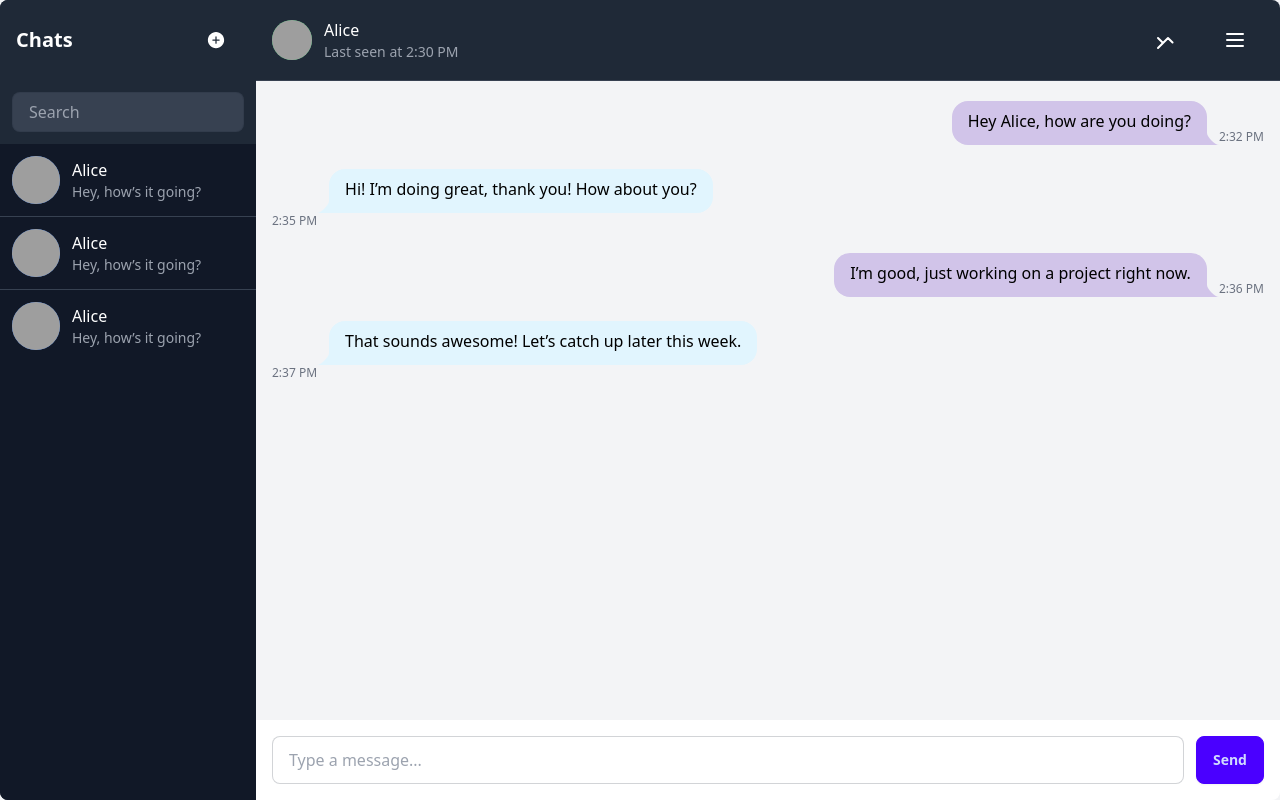
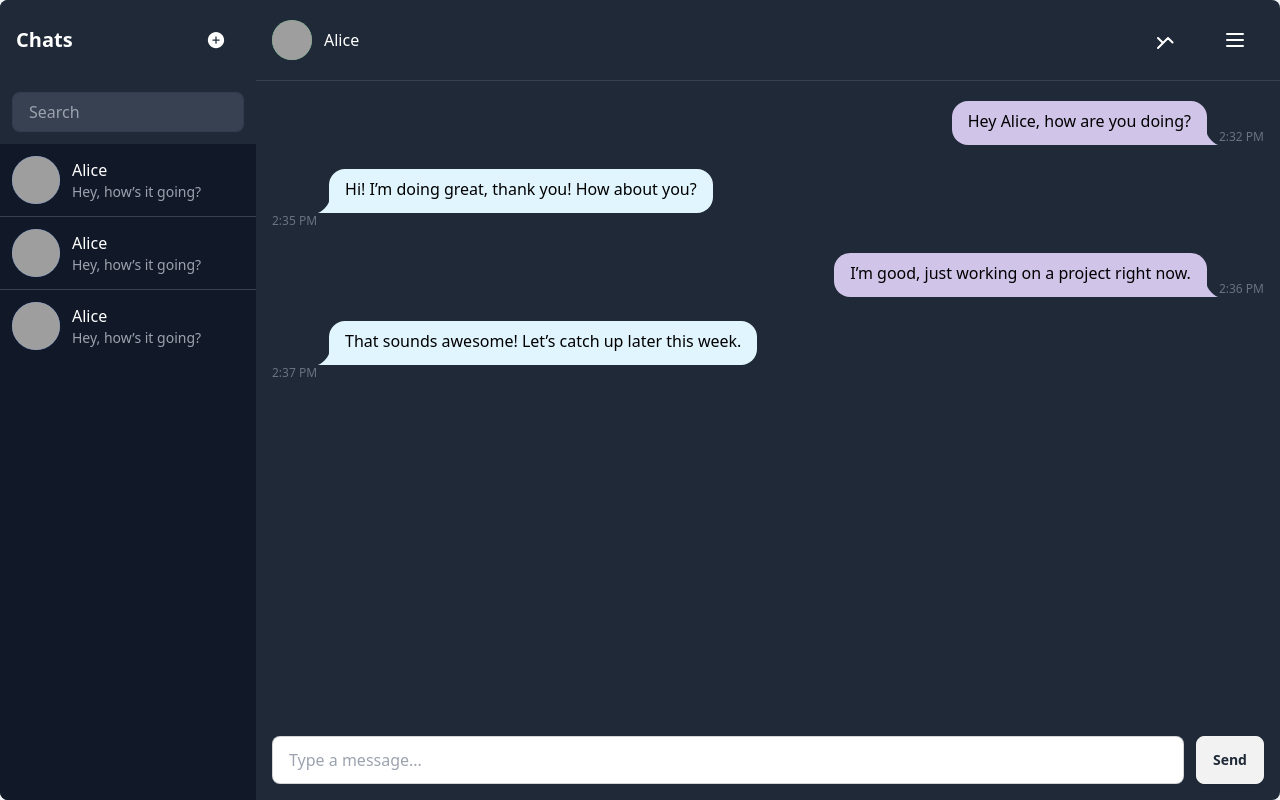
Before and after one commit to Musabs2802/live-chat-application, a React (Vite) app in the folder frontend/: page / in a window 1280 px wide. Built offline with nearby package versions, Linux system fonts and the light colour scheme; grey boxes are pictures that could not be loaded.

Commit message:
feat: toaster

```diff
--- a/frontend/package.json
+++ b/frontend/package.json
@@ -13,6 +13,7 @@
     "axios": "^1.7.7",
     "react": "^18.3.1",
     "react-dom": "^18.3.1",
+    "react-hot-toast": "^2.4.1",
     "react-icons": "^5.3.0",
     "react-router-dom": "^6.26.2"
   },
--- a/frontend/src/App.jsx
+++ b/frontend/src/App.jsx
@@ -2,6 +2,7 @@ import { Route, Routes } from 'react-router-dom'
 import Login from './pages/Login'
 import Home from './pages/Home'
 import Signup from './pages/Signup'
+import { Toaster } from 'react-hot-toast'
 
 function App() {
   return <div className='h-screen flex items-center justify-center bg-gray-100 w-full'>
@@ -10,6 +11,7 @@ function App() {
       <Route path='/login' element={<Login />} />
       <Route path='/signup' element={<Signup />} />
     </Routes>
+    <Toaster />
   </div>
 }
 
--- a/frontend/src/components/MessageContainer.jsx
+++ b/frontend/src/components/MessageContainer.jsx
@@ -1,6 +1,7 @@
 import React from 'react';
 
-const MessageContainer = () => {
+const MessageContainer = ({ targetId }) => {
+
   return (
     <div className="flex flex-col h-screen w-full">
       {/* Chat Header */}
@@ -13,7 +14,7 @@ const MessageContainer = () => {
           </div>
           <div>
             <h3 className="text-md font-sans">Alice</h3>
-            <p className="text-sm text-gray-400">Last seen at 2:30 PM</p>
+            {/* <p className="text-sm text-gray-400">Last seen at 2:30 PM</p> */}
           </div>
         </div>
         <div className="flex items-center space-x-3">
@@ -31,7 +32,7 @@ const MessageContainer = () => {
       </div>
 
       {/* Chat Body - Messages */}
-      <div className="flex-1 overflow-y-auto p-4 bg-gray-100">
+      <div className="flex-1 overflow-y-auto p-4 bg-gray-800">
         {/* Outgoing Message */}
         <div className="chat chat-end mb-4">
           <div className="chat-bubble" style={{ backgroundColor: '#D1C4E9', color: '#000000' }}>
@@ -68,13 +69,13 @@ const MessageContainer = () => {
       </div>
 
       {/* Chat Input */}
-      <div className="p-4 bg-white border-gray-300 flex items-center space-x-3">
+      <div className="p-4 bg-gray-800 border-gray-300 flex items-center space-x-3">
         <input
           type="text"
           placeholder="Type a message..."
           className="input input-bordered w-full"
         />
-        <button className="btn btn-primary">Send</button>
+        <button className="btn">Send</button>
       </div>
     </div>
   );
--- a/frontend/src/pages/Login.jsx
+++ b/frontend/src/pages/Login.jsx
@@ -1,5 +1,6 @@
 import axios from 'axios';
 import React, { useState } from 'react';
+import toast from 'react-hot-toast';
 import { Link, useNavigate } from 'react-router-dom';
 
 const Login = () => {
@@ -9,12 +10,19 @@ const Login = () => {
 
     const handleSubmit = async (e) => {
         e.preventDefault();
-        const res = await axios.post('http://localhost:8080/api/auth/login', { username, password })
-        if (res.status == 200) {
-            navigate('/')
+        try {
+            const res = await axios.post('http://localhost:8080/api/auth/login', { username, password })
+            console.log(res)
+            if (res.status == 200) {
+                toast.success("Login Successful !")
+                navigate('/')
+            }
+            else {
+                setError('Something is wrong !')
+            }
         }
-        else {
-            setError('Something is wrong !')
+        catch (error) {
+            toast.error("Something went wrong !")
         }
     };
 
```
Also changed, not shown: 2 other files (tests, documents, lock files or other folders).
